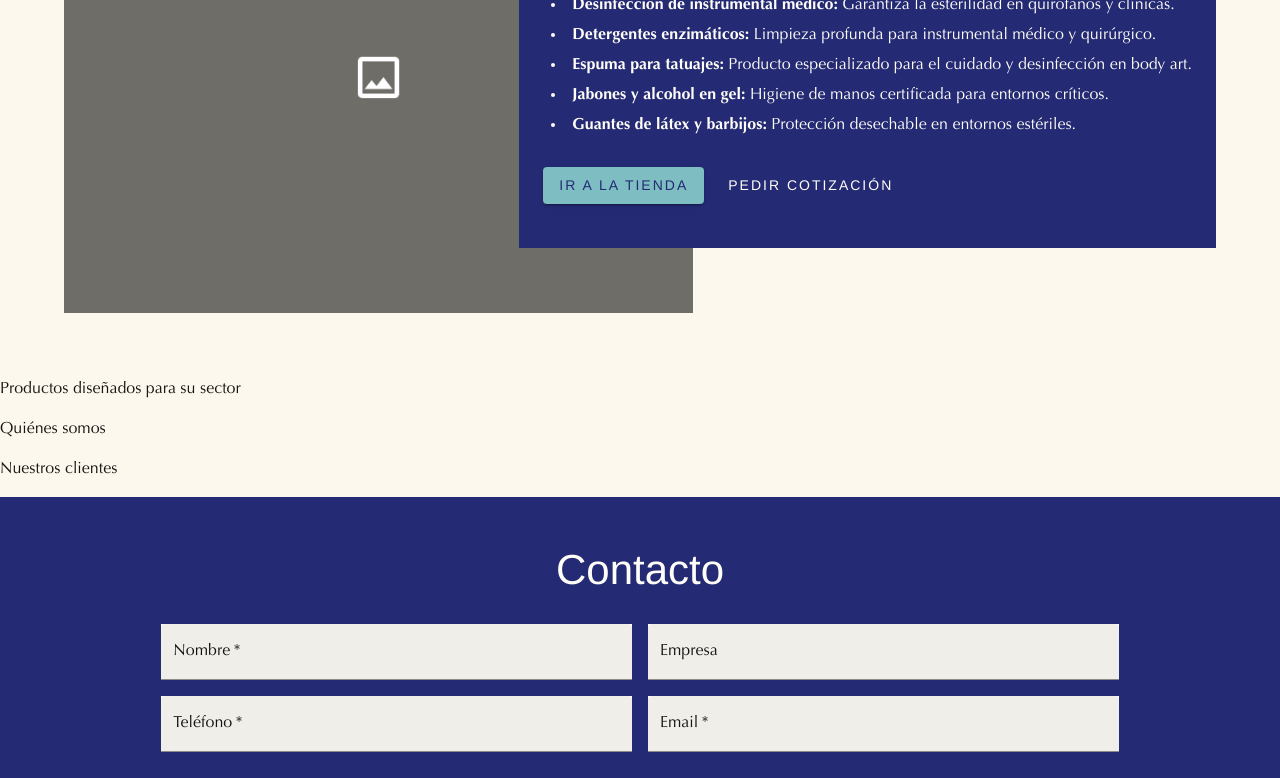
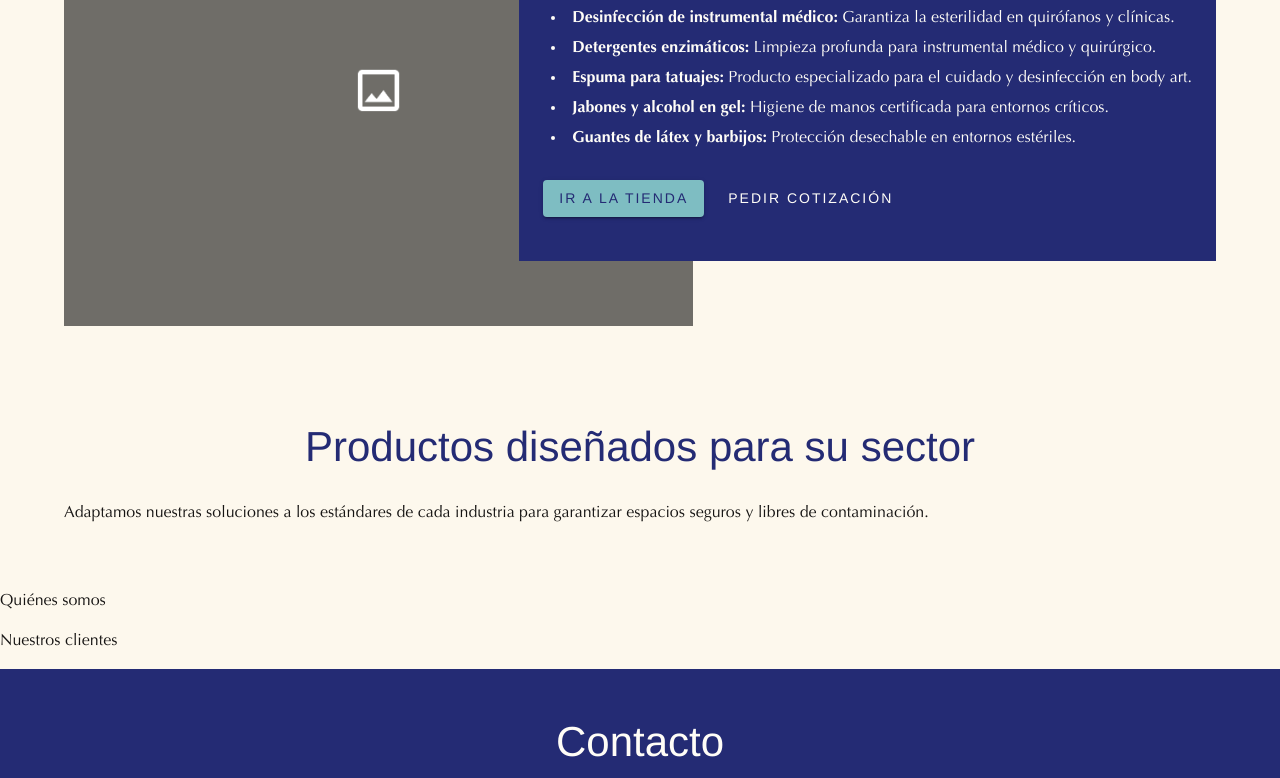
Before and after one commit to pazspera/liquid-sound-landing, a React (Vite) app: page / in a window 1280 px wide. Shown: the part 1103-1881 px from the top of the page. Built offline with nearby package versions, Linux system fonts and the light colour scheme; a web font is replaced by a local one.

Commit message:
Agregado estilo personalizado en theme para body3

```diff
--- a/src/sections/Hero/Hero.jsx
+++ b/src/sections/Hero/Hero.jsx
@@ -20,7 +20,7 @@ export default function Hero() {
               Soluciones integrales en higiene
             para entornos profesionales
             </Typography>
-            <Typography component="p">
+            <Typography component="p" variant="body3" gutterBottom>
               Productos certificados que facilitan ambientes limpios y protegidos, garantizando el cumplimiento normativo y la seguridad en espacios que requieren altos estándares de limpieza.
             </Typography>
             <Box sx={{ display: "flex", flexDirection: { xs: "column", sm: "row"}, gap: 2, padding: "16px 0", alignItems: "left" }}>
--- a/src/sections/ProductosSector/ProductosSector.jsx
+++ b/src/sections/ProductosSector/ProductosSector.jsx
@@ -1,9 +1,34 @@
+import { useTheme } from "@mui/material/styles";
+import { Container, Grid, Typography } from "@mui/material";
 
 export default function ProductosSector() {
+  const theme = useTheme();
 
   return (
     <>
-      <p>Productos diseñados para su sector</p>
+      <Container maxWidth="lg" sx={{ py: theme.layout.sectionPadding }}>
+        <Grid container>
+          <Grid size={{ xs: 12 }}>
+            <Typography
+              variant="h3"
+              component="h2"
+              gutterBottom
+              sx={{
+                padding: theme.layout.titlePadding,
+                color: theme.palette.text.secondary,
+                textAlign: "center"
+              }}
+            >
+              Productos diseñados para su sector
+            </Typography>
+            <Typography
+              component="p"
+            >
+              Adaptamos nuestras soluciones a los estándares de cada industria para garantizar espacios seguros y libres de contaminación.
+            </Typography>
+          </Grid>
+        </Grid>
+      </Container>
     </>
   )
 }
--- a/src/theme/theme.js
+++ b/src/theme/theme.js
@@ -73,6 +73,9 @@ let theme = createTheme({
     body2: {
       fontFamily: "'Optimal LT Std', serif",
     },
+    body3: {
+      fontFamily: "'Optimal LT Std', serif",
+    },
     button: {
       fontFamily: "'Helvetica Neue', 'Arial', sans-serif",
       letterSpacing: "2px",
@@ -115,20 +118,32 @@ theme = createTheme(theme, {
   typography: {
     h1: {
       ...theme.typography.h1,
+      [theme.breakpoints.down("lg")]: {
+        fontSize: "40px"
+      },
       [theme.breakpoints.down("sm")]: {
         fontSize: "36px"
-      },
-      [theme.breakpoints.down("lg")]: {
-        fontSize: "40px"
       }
     },
     h3: {
       ...theme.typography.h3,
+      [theme.breakpoints.down("lg")]: {
+        fontSize: "36px"
+      },
       [theme.breakpoints.down("sm")]: {
         fontSize: "30px"
+      }
+    },
+    body3: {
+      ...theme.typography.body3,
+      [theme.breakpoints.up("lg")]: {
+        fontSize: "20px"
       },
-      [theme.breakpoints.down("lg")]: {
-        fontSize: "36px"
+      [theme.breakpoints.between("md", "lg")]: {
+        fontSize: "18px"
+      },
+      [theme.breakpoints.down("sm")]: {
+        fontSize: "16px"
       }
     }
   }
```
